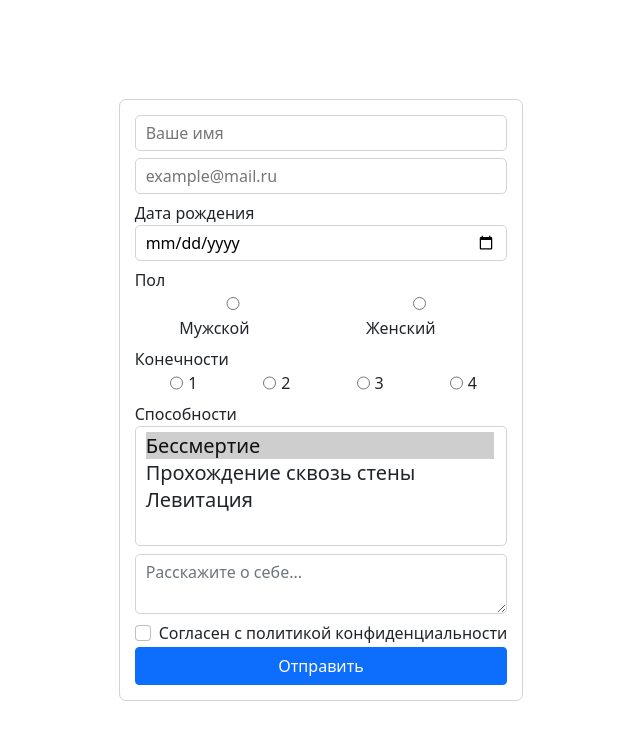
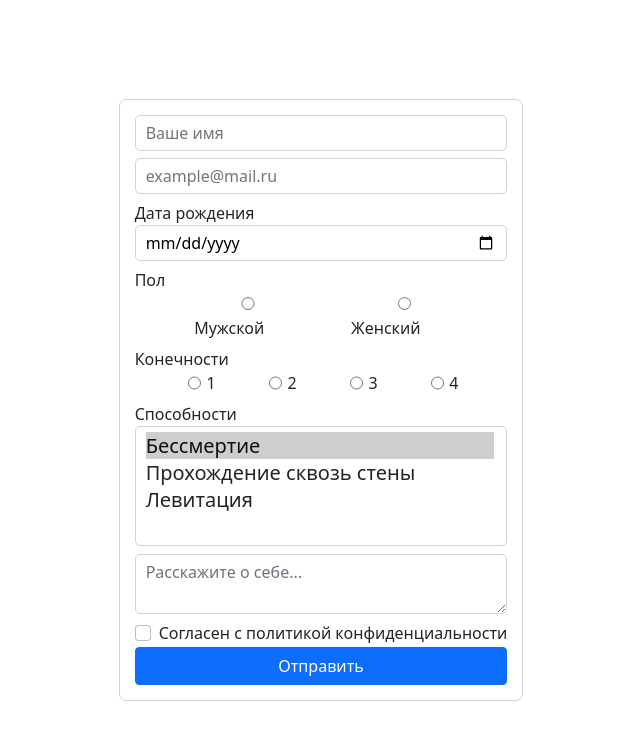
Before and after one commit to kovalenkoanna02/backend, a PHP site: page / in a window 1280 px wide. Shown: the top 740 px of the page, without its empty margins (319-959 px from the left). Run offline with PHP 8.4, Linux system fonts and the light colour scheme.

Commit message:
Update style.css

```diff
--- a/3/style.css
+++ b/3/style.css
@@ -42,7 +42,7 @@ body {
 
 .radios {
     display: flex;
-    justify-content: space-around;
+    justify-content: space-evenly;
 }
 
 .limbs-radio {
```
